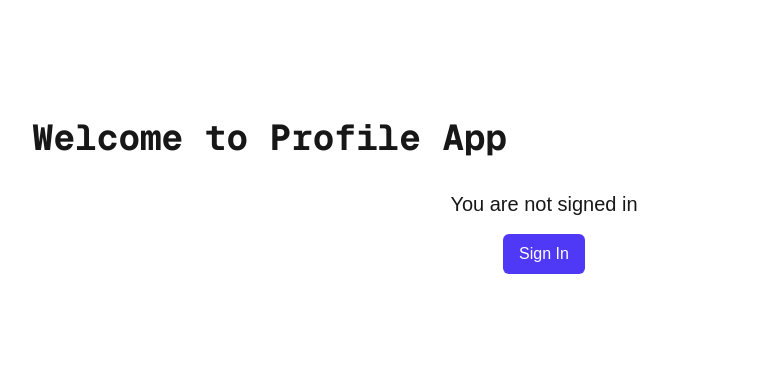
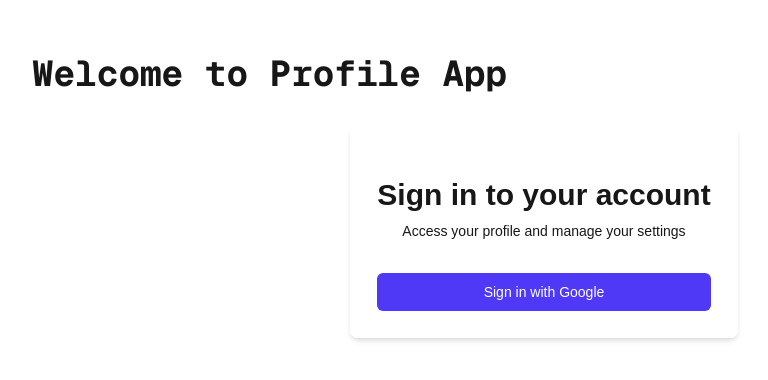
Before and after one commit to ismailcodeboi/profile-app, a Next.js app: page / in a window 1280 px wide. Shown: the part 204-584 px from the top of the page, without its empty margins (96-864 px from the left). Built offline with nearby package versions, Linux system fonts and the light colour scheme; no server answers.

Commit message:
refactor: Moved sign-in to the main page of app and made it a component

```diff
--- a/app/auth/signin/page.tsx
+++ /dev/null
@@ -1,29 +0,0 @@
-import { signIn } from "@/lib/auth"
-import SubmitButton from "@/components/SubmitButton"
-
-export default function SignInPage() {
-    return (
-        <div className="flex min-h-screen items-center justify-center bg-gray-50">
-            <div className="w-full max-w-md space-y-8 rounded-lg bg-white p-6 shadow-md">
-                <div className="text-center">
-                    <h2 className="mt-6 text-3xl font-extrabold text-gray-900">
-                        Sign in to your account
-                    </h2>
-                    <p className="mt-2 text-sm text-gray-600">
-                        Access your profile and manage your settings
-                    </p>
-                </div>
-                <div className="mt-8 space-y-6">
-                    <form
-                        action={async () => {
-                            "use server"
-                            await signIn("google", { redirectTo: "/" })
-                        }}
-                    >
-                        <SubmitButton text="Sign in with Google" loadingText="Signing in..." />
-                    </form>
-                </div>
-            </div>
-        </div>
-    )
-}
--- a/app/page.tsx
+++ b/app/page.tsx
@@ -1,5 +1,7 @@
-import { auth, signOut } from "@/lib/auth"
+import { auth, signIn, signOut } from "@/lib/auth"
 import Link from "next/link"
+import SignIn from "@/components/SignIn"
+import SubmitButton from "@/components/SubmitButton"
 
 export default async function Home() {
   const session = await auth()
@@ -7,14 +9,14 @@
   return (
     <main className="flex min-h-screen flex-col items-center justify-center p-24">
       <div className="z-10 w-full max-w-5xl items-center justify-between font-mono text-sm lg:flex">
-        <h1 className="text-4xl font-bold mb-8">Welcome to Profile App</h1>
+        <h1 className="text-4xl font-bold mb-8 text-center">Welcome to Profile App</h1>
       </div>
 
       <div className="flex flex-col items-center gap-4">
         {session ? (
           <>
             <p className="text-xl">
-              Signed in as {session.user?.email}
+              Signed in as {session.user?.name}
             </p>
             <div className="flex gap-4">
               <Link
@@ -40,13 +42,7 @@
           </>
         ) : (
           <>
-            <p className="text-xl">You are not signed in</p>
-            <Link
-              href="/auth/signin"
-              className="rounded-md bg-indigo-600 px-4 py-2 text-white hover:bg-indigo-700"
-            >
-              Sign In
-            </Link>
+            <SignIn />
           </>
         )}
       </div>
--- a/app/profile/page.tsx
+++ b/app/profile/page.tsx
@@ -34,15 +34,7 @@
             <h1 className="mb-8 text-3xl font-bold tracking-tight text-gray-900 dark:text-white">
                 Your Profile
             </h1>
-
             <ProfileCard user={user} onSignOut={handleSignOut} />
-
-            <Link
-                href="/"
-                className="mt-8 text-sm font-medium text-gray-600 hover:text-gray-900 dark:text-gray-400 dark:hover:text-white transition-colors"
-            >
-                ← Back to Home
-            </Link>
         </div>
     )
 }
--- /dev/null
+++ b/components/SignIn.tsx
@@ -0,0 +1,27 @@
+import { signIn } from "@/lib/auth"
+import SubmitButton from "@/components/SubmitButton"
+
+export default function SignIn() {
+    return (
+        <div className="w-full max-w-md space-y-8 rounded-lg p-6 shadow-md border-3 border-white border-solid">
+            <div className="text-center">
+                <h2 className="mt-6 text-3xl font-extrabold">
+                    Sign in to your account
+                </h2>
+                <p className="mt-2 text-sm">
+                    Access your profile and manage your settings
+                </p>
+            </div>
+            <div className="mt-8 space-y-6">
+                <form
+                    action={async () => {
+                        "use server"
+                        await signIn("google", { redirectTo: "/" })
+                    }}
+                >
+                    <SubmitButton text="Sign in with Google" loadingText="Signing in..." />
+                </form>
+            </div>
+        </div>
+    )
+}
```
